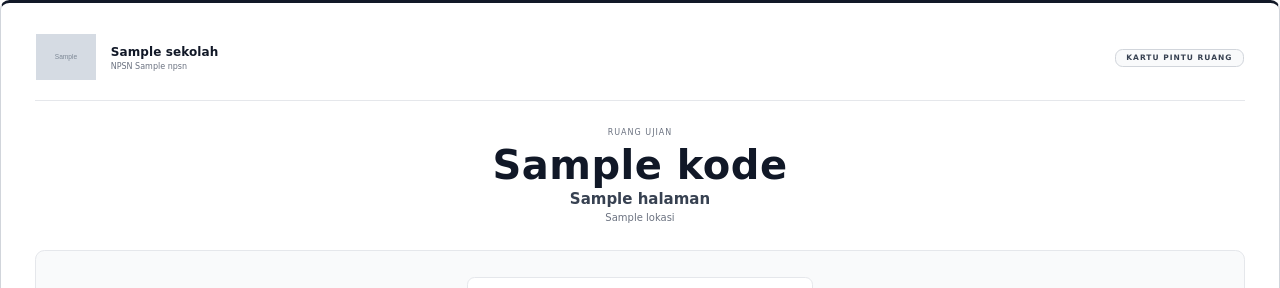
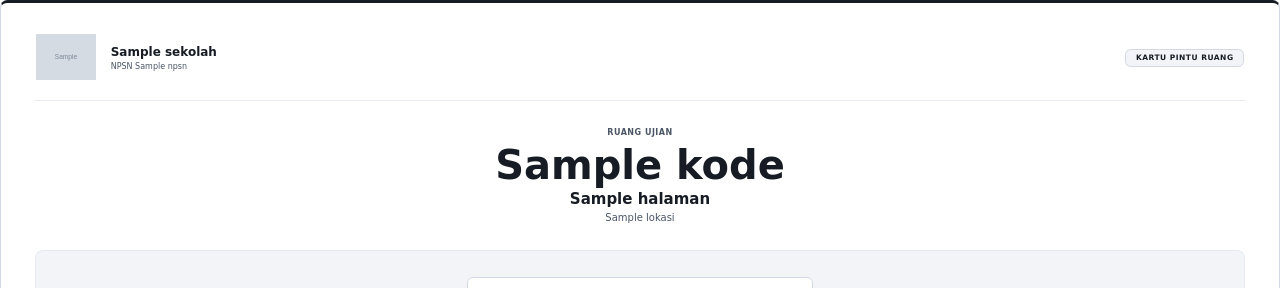
Before and after one commit to Dravide/cbtsatria, a Laravel app: template resources/views/kartu/ruang.blade.php in a window 1280 px wide. Shown: the top 288 px of the page. Run offline with Laravel 12, Linux system fonts and the light colour scheme; data comes from the database, SQL or seed files in the repository; the template is opened without the code that fills it: most values are stand-ins (such as "Sample title", 1, 10 or a date in 2020); grey boxes marked "Sample" are stand-in pictures; some libraries are stand-ins or nearby versions.

Commit message:
style: selaraskan kartu pintu ruang dengan token desain dan antislop-ui

```diff
--- a/resources/views/kartu/ruang.blade.php
+++ b/resources/views/kartu/ruang.blade.php
@@ -5,9 +5,10 @@
     Ditulis tanpa CSS aplikasi, dan itu disengaja
     ---------------------------------------------------------------------
     DomPDF tidak mengenal Tailwind, custom property, maupun flexbox/grid.
-    Berkas ini memakai HTML dengan gaya inline/embedded yang kompatibel
-    dengan DomPDF, namun menyamakan gaya visual editorial minimalis dari
-    `kartu/akun-guru.blade.php` agar seluruh dokumen cetak konsisten.
+    Berkas ini memakai HTML dengan gaya tersemat yang kompatibel dengan
+    DomPDF, menyelaraskan token warna `resources/css/app.css`
+    (#161b24, #4a5565, #d3d9e2, #f2f4f8, #1e4fa3) dengan struktur
+    kartu editorial pada `kartu/akun-guru.blade.php`.
 
     ---------------------------------------------------------------------
     Satu halaman per ruang, dipaksa dengan `page-break-after`
@@ -36,7 +37,7 @@
             padding: 0;
             font-family: DejaVu Sans, sans-serif;
             font-size: 9px;
-            color: #111827;
+            color: #161b24;
             background: #ffffff;
         }
 
@@ -49,18 +50,18 @@
         }
 
         .kartu {
-            border: 1px solid #d1d5db;
-            border-top: 3px solid #111827;
-            border-radius: 2.5mm;
+            border: 1px solid #d3d9e2;
+            border-top: 3px solid #161b24;
+            border-radius: 2mm;
             padding: 8mm 9mm 7mm;
             background: #ffffff;
         }
 
-        /* Kop Minimalis (selaras dengan kartu/akun-guru.blade.php) */
+        /* Kop Minimalis */
         .kop {
             padding-bottom: 4.5mm;
             margin-bottom: 7mm;
-            border-bottom: 1px solid #e5e7eb;
+            border-bottom: 1px solid #e6eaf0;
         }
 
         .kop-table {
@@ -76,27 +77,26 @@
         .sekolah {
             font-size: 12px;
             font-weight: bold;
-            color: #111827;
-            letter-spacing: 0.1px;
+            color: #161b24;
         }
 
         .npsn {
             font-size: 8px;
-            color: #6b7280;
+            color: #4a5565;
             margin-top: 0.6mm;
         }
 
         .lencana {
             display: inline-block;
-            padding: 1mm 2.8mm;
-            border: 1px solid #d1d5db;
-            border-radius: 2mm;
+            padding: 1mm 2.5mm;
+            border: 1px solid #d3d9e2;
+            border-radius: 1.5mm;
             font-size: 7.5px;
             font-weight: bold;
             text-transform: uppercase;
-            letter-spacing: 1px;
-            color: #374151;
-            background: #f9fafb;
+            letter-spacing: 0.5px;
+            color: #161b24;
+            background: #f2f4f8;
         }
 
         /* Identitas Ruang */
@@ -107,38 +107,38 @@
 
         .label {
             font-size: 8px;
+            font-weight: bold;
             text-transform: uppercase;
-            letter-spacing: 1px;
-            color: #6b7280;
+            letter-spacing: 0.5px;
+            color: #4a5565;
         }
 
         .kode {
             font-size: 40px;
             font-weight: bold;
-            color: #111827;
+            color: #161b24;
             margin: 1.5mm 0 1mm;
             line-height: 1.1;
-            letter-spacing: 0.5px;
         }
 
         .nama {
             font-size: 15px;
             font-weight: bold;
-            color: #374151;
+            color: #161b24;
             margin: 0 0 1mm;
         }
 
         .lokasi {
             font-size: 10px;
-            color: #6b7280;
+            color: #4a5565;
             margin: 0;
         }
 
         /* Blok QR & Tautan */
         .qr-panel {
-            border: 1px solid #e5e7eb;
-            border-radius: 2.5mm;
-            background: #f9fafb;
+            border: 1px solid #e6eaf0;
+            border-radius: 2mm;
+            background: #f2f4f8;
             padding: 7mm 6mm 6mm;
             text-align: center;
             margin-bottom: 7mm;
```
Also changed, not shown: other parts of resources/views/kartu/ruang.blade.php (+15 -15 lines).
